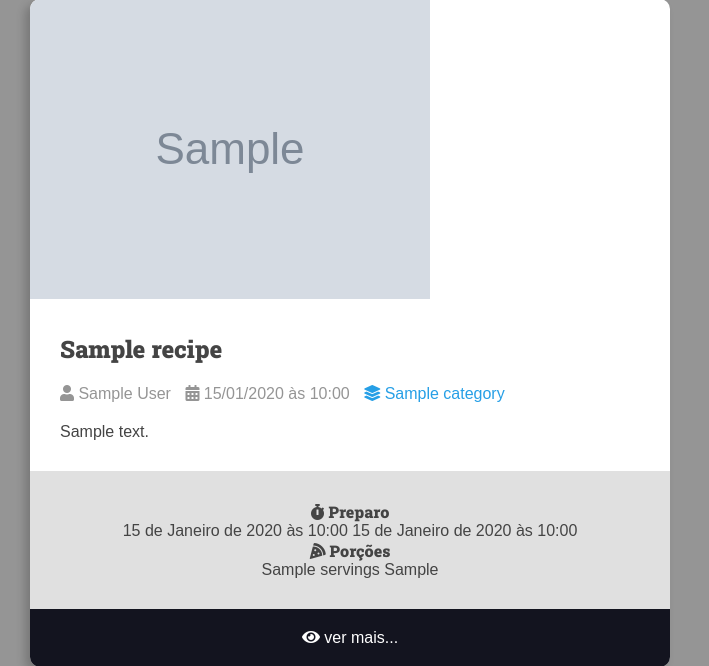
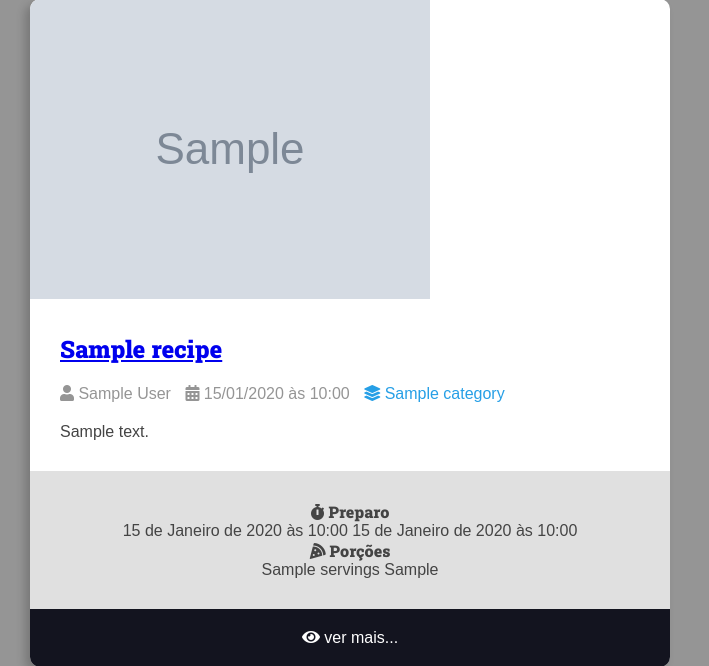
Before and after one commit to leonardoapretti/curso-django-projeto1, a Django app: template recipes/templates/recipes/pages/home.html in a window 1280 px wide. Shown: the part 213-879 px from the top of the page, without its empty margins (0-709 px from the left). Run offline with Django 5.2, Linux system fonts and the light colour scheme; the template is opened without the code that fills it: most values are stand-ins (such as "Sample title", 1, 10 or a date in 2020); grey boxes marked "Sample" are stand-in pictures.

Commit message:
Configurando os links dos cards recipes

```diff
--- a/recipes/static/recipes/css/styles.css
+++ b/recipes/static/recipes/css/styles.css
@@ -192,6 +192,11 @@ h6 {
     padding-bottom: 2rem;
 }
 
+.recepi-title-container a {
+    text-decoration: none;
+    color: var(--color-primary-dark);
+}
+
 .recipe-author {
     padding: 0 var(--spacing-gutter-medium);
 }
--- a/recipes/templates/recipes/partials/header.html
+++ b/recipes/templates/recipes/partials/header.html
@@ -1,7 +1,7 @@
 <header class="main-header-container">
     <div class="main-header container">
         <h1>
-            <a class="main-logo" href="{% url "recipe:home" %}">
+            <a class="main-logo" href="{% url "recipes:home" %}">
                 <i class="fas fa-utensils main-logo-icon"></i>
                 <span class="main-logo-text">
                     Recipes
--- a/recipes/templates/recipes/partials/recipe.html
+++ b/recipes/templates/recipes/partials/recipe.html
@@ -1,9 +1,15 @@
 <div class="recipe recipe-list-item">
     <div class="recipe-cover">
-        <img src="{{recipe.cover.url}}" alt="temporário">
+        <a href="{% url 'recipes:recipe' recipe.id %}">
+            <img src="{{recipe.cover.url}}" alt="temporário">
+        </a>
     </div>
     <div class="recepi-title-container">
-        <h2 class="recepi-title">{{recipe.title}}</h2>
+        <a href="{% url 'recipes:recipe' recipe.id %}">
+            <h2 class="recipe-title">
+                {{recipe.title}}
+            </h2>
+        </a>
     </div>
     <div class="recipe-author">
         <span class="recipe-author-item">
@@ -43,7 +49,7 @@
 
     {% if is_detail_page is not True %}
         <footer class="recipe-footer">
-            <a class="recipe-read-more button button-dark button-full-width" href="/recipes/3/">
+            <a class="recipe-read-more button button-dark button-full-width" href="{% url 'recipes:recipe' recipe.id %}">
                 <i class="fas fa-eye"></i>
                 <span>ver mais...</span>
             </a>
--- a/recipes/urls.py
+++ b/recipes/urls.py
@@ -1,7 +1,7 @@
 from django.urls import path
 from . import views
 
-app_name = 'recipe'
+app_name = 'recipes'
 
 urlpatterns = [
     path('', views.home, name='home'),  # Home
--- a/utils/recipes/factory.py
+++ b/utils/recipes/factory.py
@@ -14,6 +14,7 @@ fake = Faker('pt_BR')
 
 def make_recipe():
     return {
+        'id': fake.random_number(digits=2, fix_len=True),
         'title': fake.sentence(nb_words=6),
         'description': fake.sentence(nb_words=12),
         'preparation_time': fake.random_number(digits=2, fix_len=True),
```
